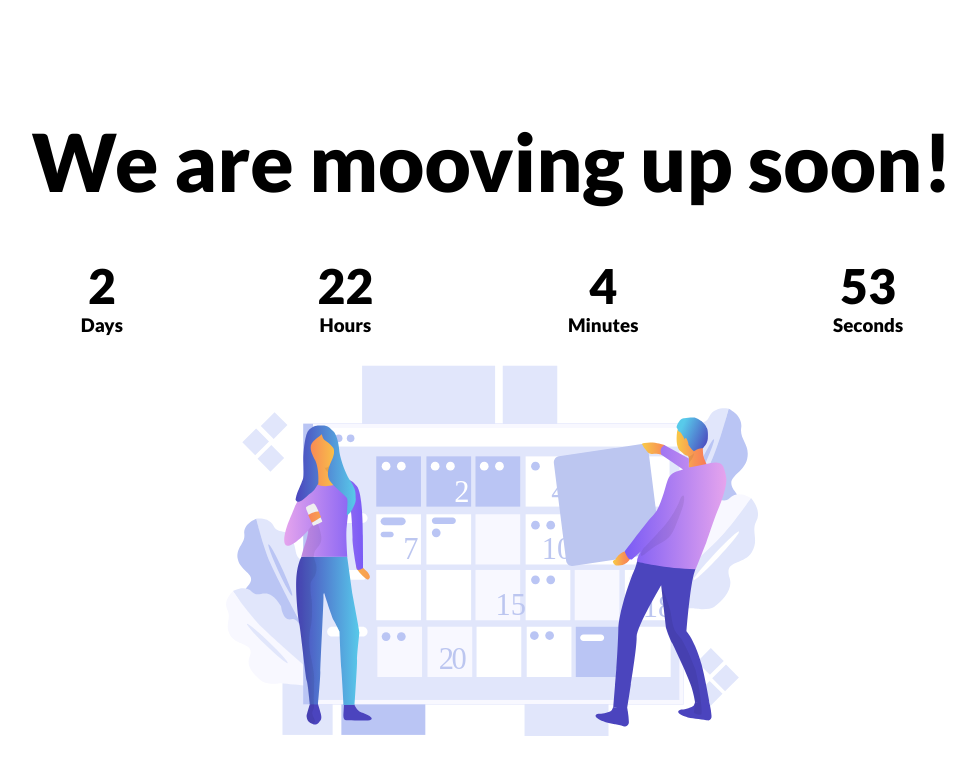
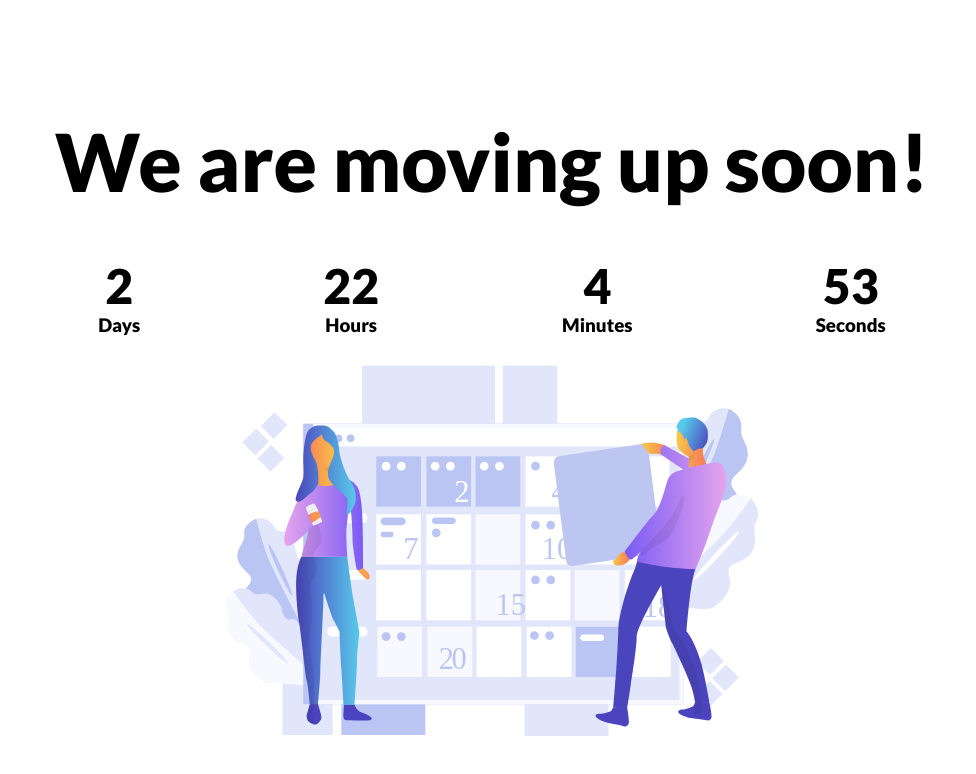
Before and after one commit to r-courtesy/JavaScriptCountdown, a plain HTML site: page index.html in a window 1280 px wide. Shown: the whole page, without its empty margins (148-1124 px from the left). Drawn offline with Linux system fonts and the light colour scheme.

Commit message:
Update index.html

```diff
--- a/index.html
+++ b/index.html
@@ -12,7 +12,7 @@
 <body>
     <main class="coming-soon">
         <div>
-            <h2>We are mooving up soon!</h2>
+            <h2>We are moving up soon!</h2>
             <div class="countdown">
                 <div class="countainer-day">
                     <h3 class="day">Time</h3>
```
